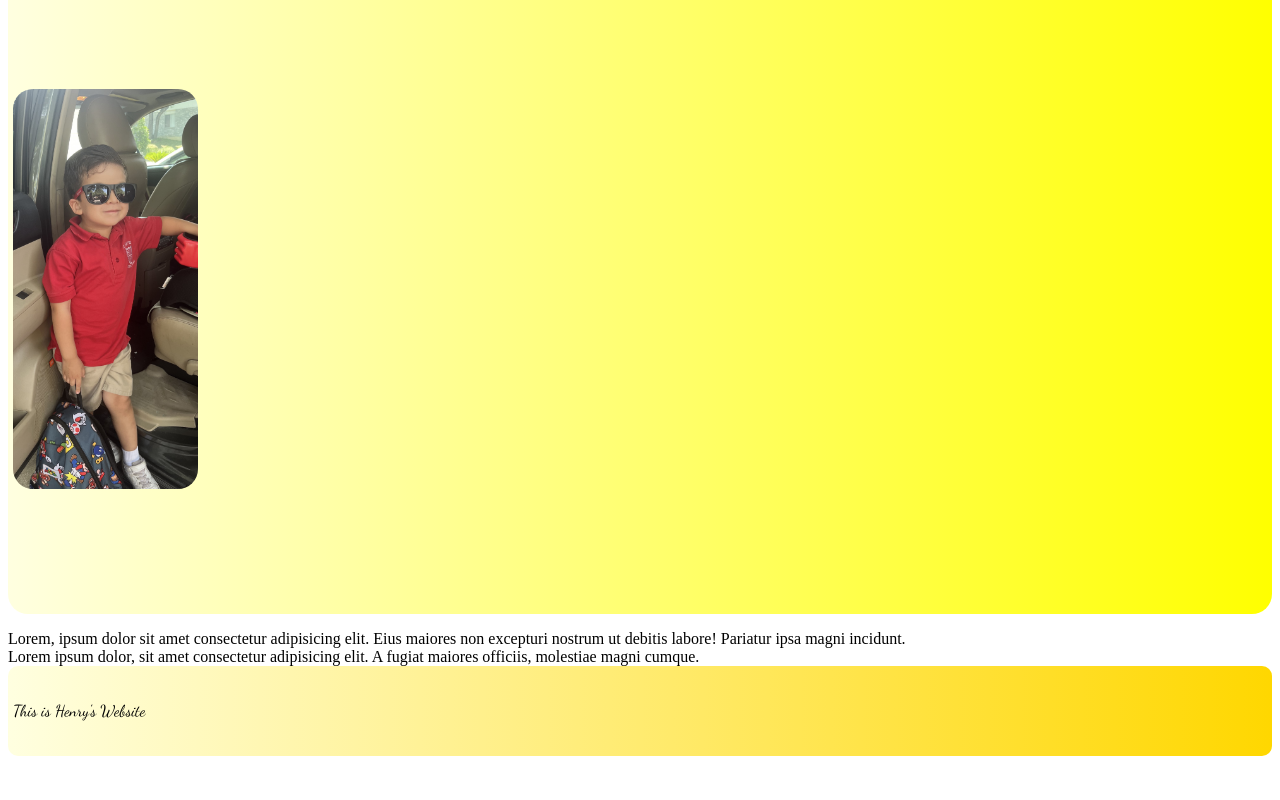
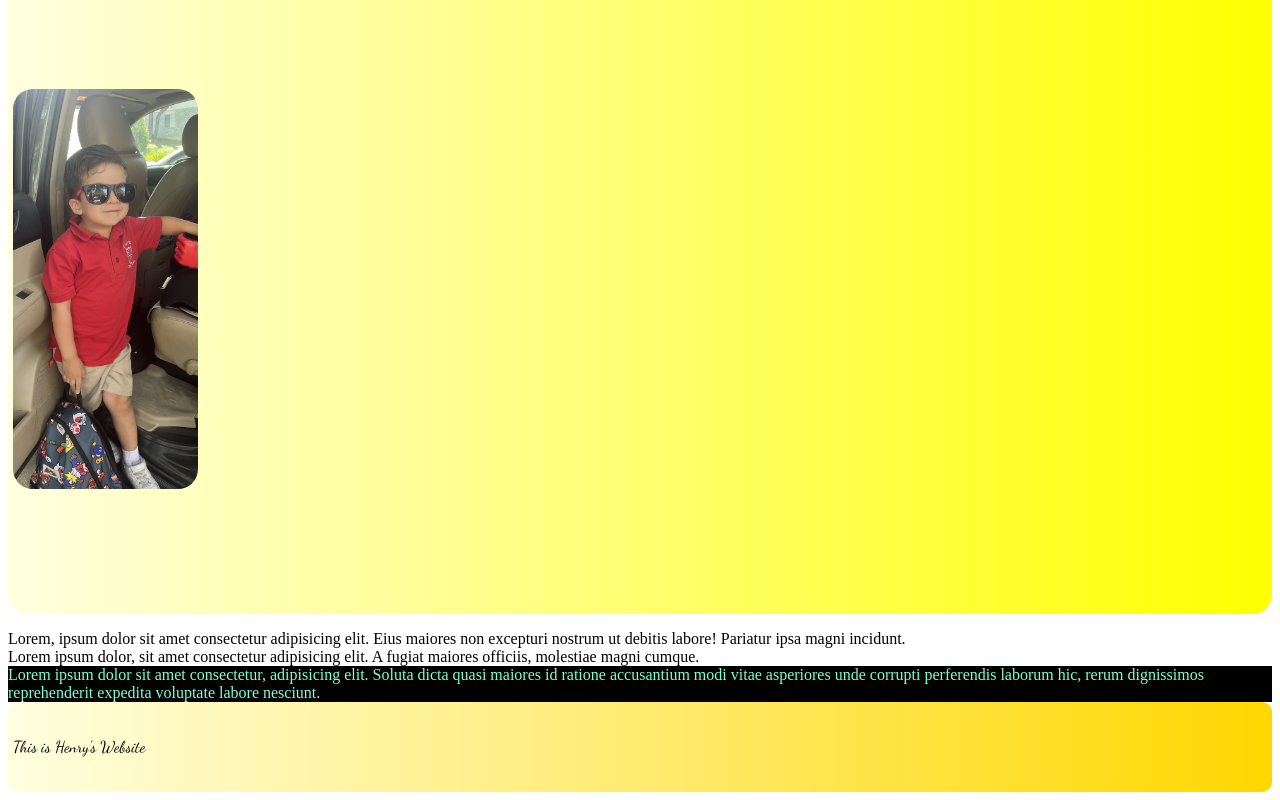
Before and after one commit to gabeharvey/javascript-playground, a plain HTML site: page index.html in a window 1280 px wide. Shown: the part 352-1152 px from the top of the page. Before the commit the page ends 1116 px from the top, so only its background shows below. Drawn offline with Linux system fonts and the light colour scheme.

Commit message:
added extra section with styling features

```diff
--- a/index.html
+++ b/index.html
@@ -19,6 +19,9 @@
     <aside>
         Lorem ipsum dolor, sit amet consectetur adipisicing elit. A fugiat maiores officiis, molestiae magni cumque.
     </aside>
+    <section class="section-1">
+        Lorem ipsum dolor sit amet consectetur, adipisicing elit. Soluta dicta quasi maiores id ratione accusantium modi vitae asperiores unde corrupti perferendis laborum hic, rerum dignissimos reprehenderit expedita voluptate labore nesciunt.
+    </section>
     <footer class='ending'>This is Henry's Website</footer>
     <script src='script.js'></script>
 </body>
--- a/style.css
+++ b/style.css
@@ -54,3 +54,8 @@ h1 {
     border-radius: 10px;
     padding: 5px;
 }
+
+.section-1 {
+    background-color: black;
+    color: aquamarine;
+}
```
